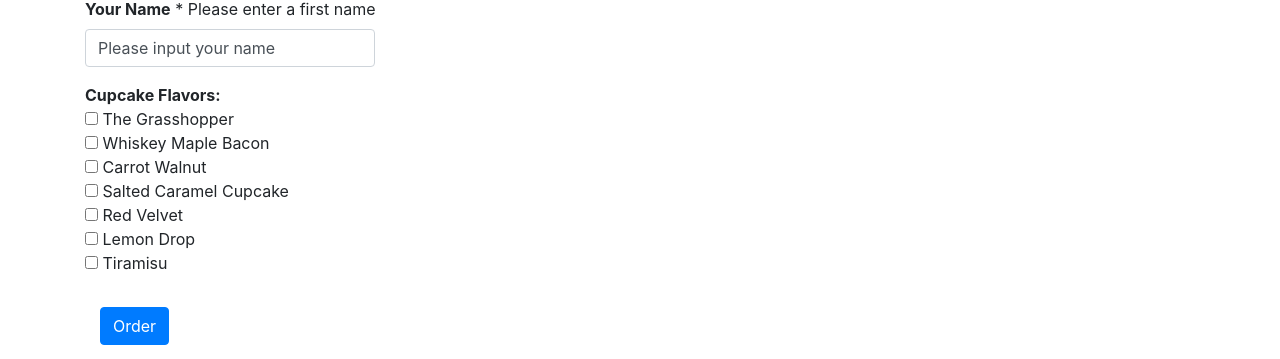
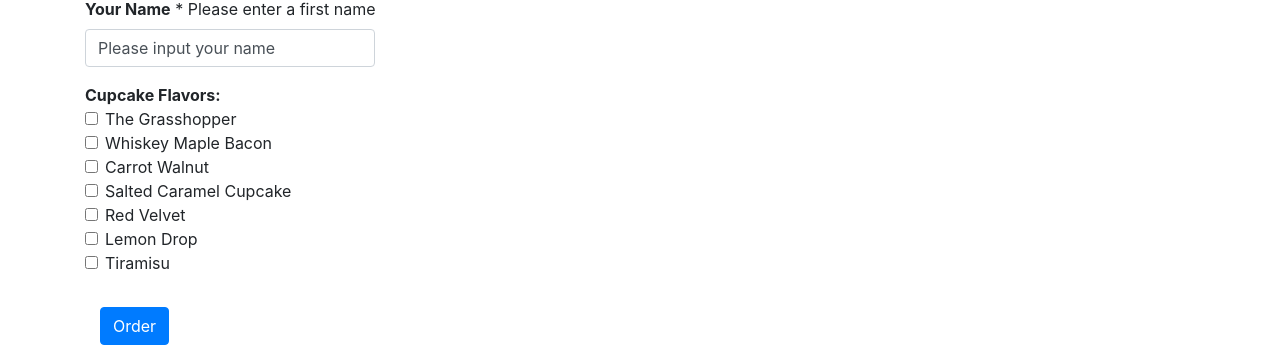
Before and after one commit to woodrdk/cupcakes, a PHP site: page / in a window 1280 px wide. Shown: the part 339-698 px from the top of the page. Run offline with PHP 8.4, Linux system fonts and the light colour scheme.

Commit message:
commented filed

```diff
--- a/data.php
+++ b/data.php
@@ -6,8 +6,12 @@
   * This is a webpage to fake order some cupcakes. User can input their name and click on the flavors
   * that they want to order and will show a confirmation page of the order and the cost of the order
   * when they submit the order.
+  * http://rwood.greenriverdev.com/328/cupcakes/index.php
+  * https://github.com/woodrdk/cupcakes
   */
 
+
+// made array so its only used once and included in the files
 $order = array(
     "grasshopper" => "The Grasshopper",
     "maple" => "Whiskey Maple Bacon",
--- a/index.php
+++ b/index.php
@@ -6,9 +6,11 @@
   * This is a webpage to fake order some cupcakes. User can input their name and click on the flavors
   * that they want to order and will show a confirmation page of the order and the cost of the order
   * when they submit the order.
+  * http://rwood.greenriverdev.com/328/cupcakes/index.php
+  * https://github.com/woodrdk/cupcakes
   */
+// code to include the data.php file so that the assoc array of the cupcake flavors is available
 include("data.php")
-
 ?>
 
 <!DOCTYPE html>
@@ -48,9 +50,17 @@ include("data.php")
                         <div class="form-group">
                             <span class="font-weight-bold">Cupcake Flavors:</span> <br>
                             <?php
-
+                            // php code section
+                            // foreach loop to print out in a checkbox format the cupcake flavors from the
+                            // associative array in data.php
                             foreach($order as $key=>$value){
-                                echo "<input type='checkbox' name='$key' value='$key'> $value<br>";
+                                // echo "<input type='checkbox' name='$key' value='$key'> $value<br>";
+                                echo "<div class='form-check'>
+                                <input class='form-check-input' type='checkbox' value='$key' id='$key' name='cupcakes[]' >
+                                <label class='form-check-label' for='$key'>
+                                $value
+                                </label>
+                            </div>";
                             }
                             ?>
                         </div>
@@ -62,7 +72,6 @@ include("data.php")
             </form>
         </div>
     </div>
-
 </div>
 
 <!-- jQuery first, then Popper, then Bootstrap -->
```
